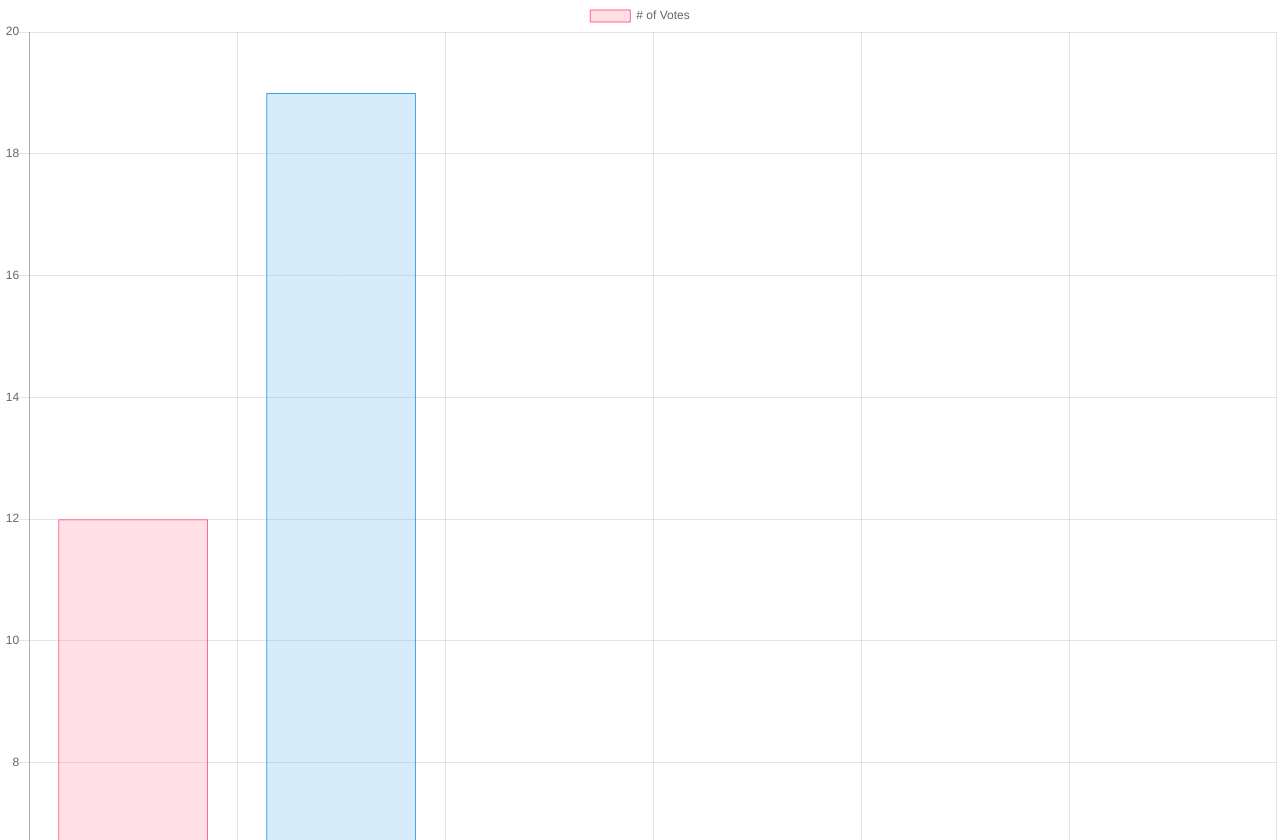
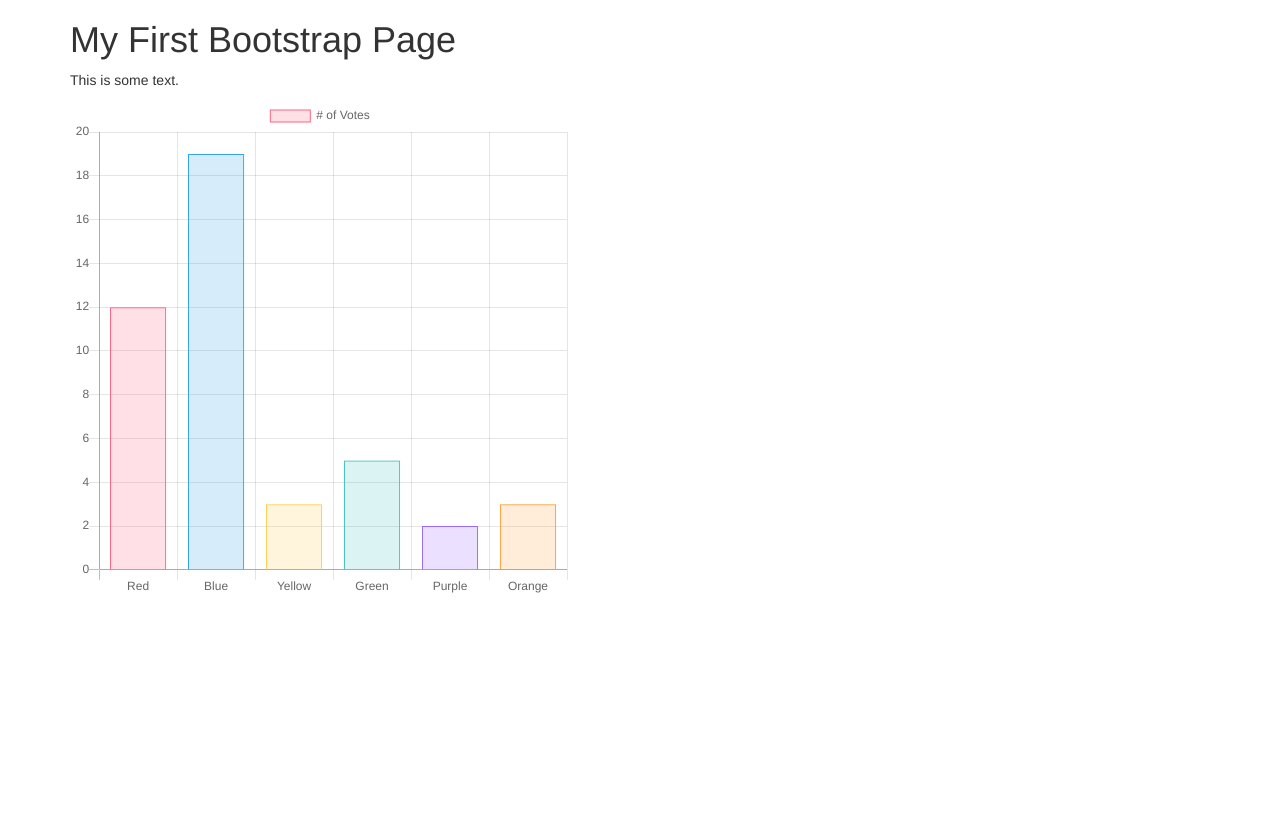
Before and after one commit to jackong2013/doubleupbro, a Flask app: page / in a window 1280 px wide. Shown: the top 840 px of the page. After the commit the page ends 593 px from the top, so only its background shows below. Run offline with Flask 2, Linux system fonts and the light colour scheme; some libraries are stand-ins or nearby versions.

Commit message:
no message

```diff
--- a/templates/home.html
+++ b/templates/home.html
@@ -9,7 +9,18 @@
 	<script src="https://cdnjs.cloudflare.com/ajax/libs/Chart.js/2.2.2/Chart.min.js"></script>
 </head>
 <body>
-    <canvas id="myChart" width="400" height="400"></canvas>
+    <div class="container">
+        <h1>My First Bootstrap Page</h1>
+        <p>This is some text.</p>
+
+        <div style="height:500px;width:500px">
+            <canvas id="myChart" width="100px" height="100px"></canvas>
+        </div>
+
+    </div>
+
+
+
     <script>
     var ctx = document.getElementById("myChart");
     var myChart = new Chart(ctx, {
```
